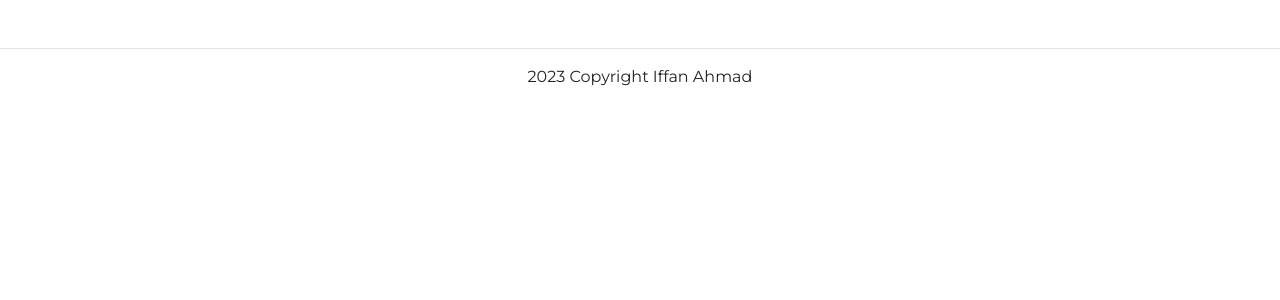
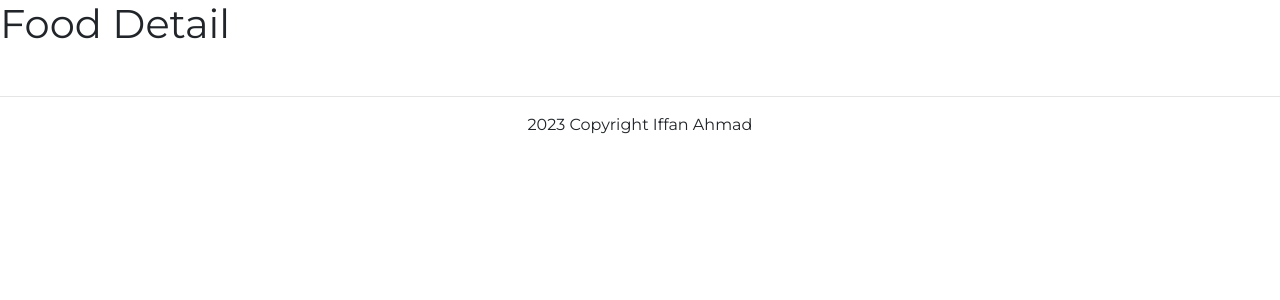
Before and after one commit to iffanahmad98/madang, a Vue app: page /foods/1 in a window 1280 px wide. Shown: the top 300 px of the page. Built offline with nearby package versions, Linux system fonts and the light colour scheme.

Commit message:
create food detail and import in router

```diff
--- a/src/router/index.js
+++ b/src/router/index.js
@@ -2,6 +2,7 @@ import Vue from 'vue'
 import VueRouter from 'vue-router'
 import HomeView from '../views/HomeView.vue'
 import FoodsView from '../views/FoodsView.vue'
+import FoodDetail from '../views/FoodDetail.vue'
 
 Vue.use(VueRouter)
 
@@ -15,6 +16,11 @@ const routes = [
     path: '/foods',
     name: 'Foods',
     component: FoodsView
+  },
+  {
+    path: '/foods/:id',
+    name: 'FoodDetail',
+    component: FoodDetail
   },
   {
     path: '/about',
--- /dev/null
+++ b/src/views/FoodDetail.vue
@@ -0,0 +1,13 @@
+export <template>
+  <h1>Food Detail</h1>
+</template>
+
+<script>
+export default {
+
+}
+</script>
+
+<style>
+
+</style>
```
